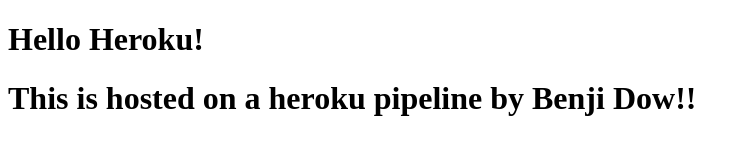
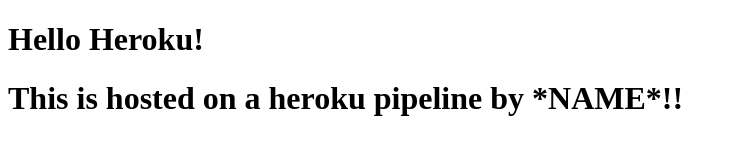
Before and after one commit to aishwaryakhatwani/HerokuActivityExample, a website: page static/index.html in a window 1280 px wide. Shown: the whole page, without its empty margins (0-749 px from the left). Drawn offline with Linux system fonts and the light colour scheme.

Commit message:
name update

```diff
--- a/static/index.html
+++ b/static/index.html
@@ -6,7 +6,7 @@
 </head>
 <body>
 <h1>Hello Heroku!</h1>
-<h1>This is hosted on a heroku pipeline by Benji Dow!!</h1>
+<h1>This is hosted on a heroku pipeline by *NAME*!!</h1>
 
 
 </body>
```
